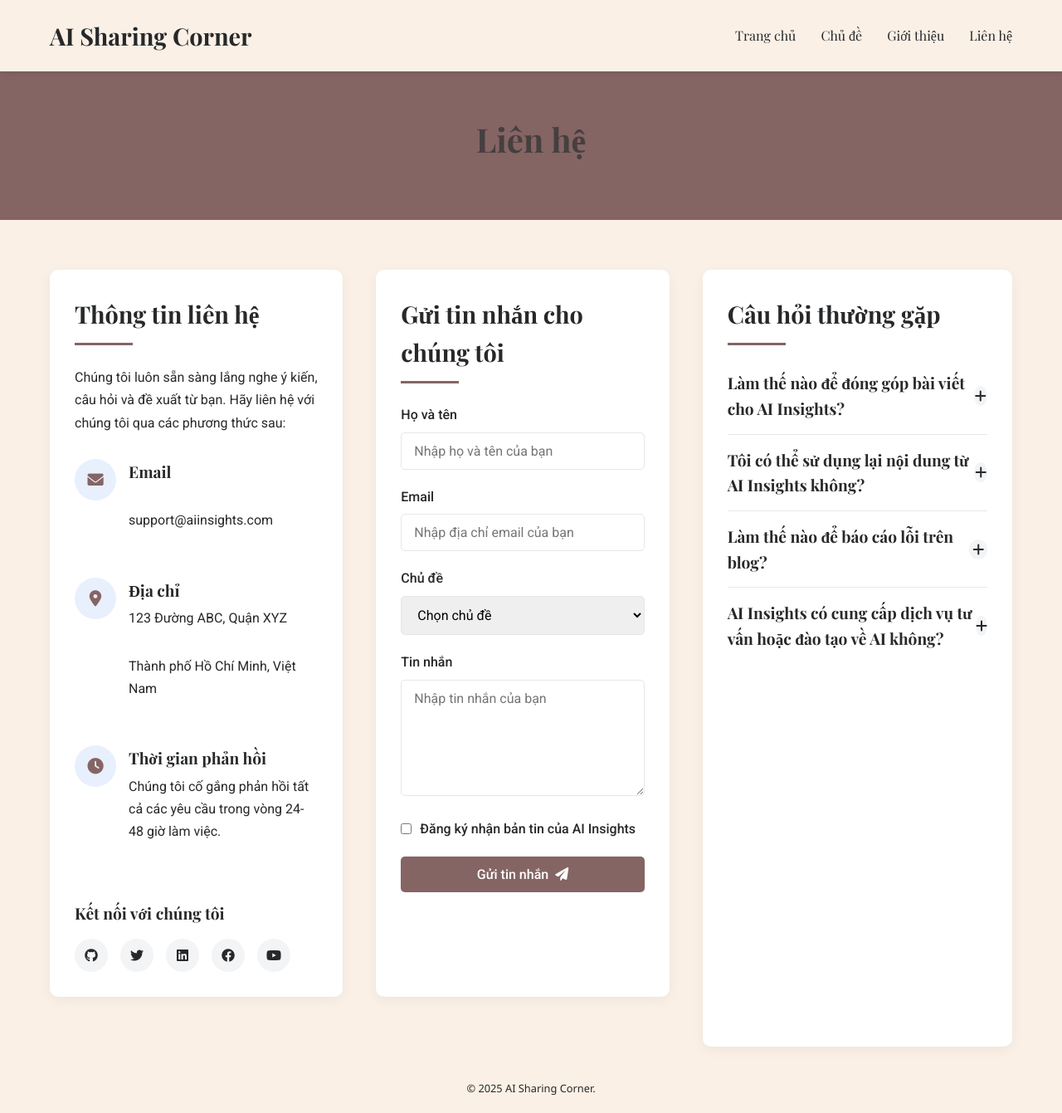
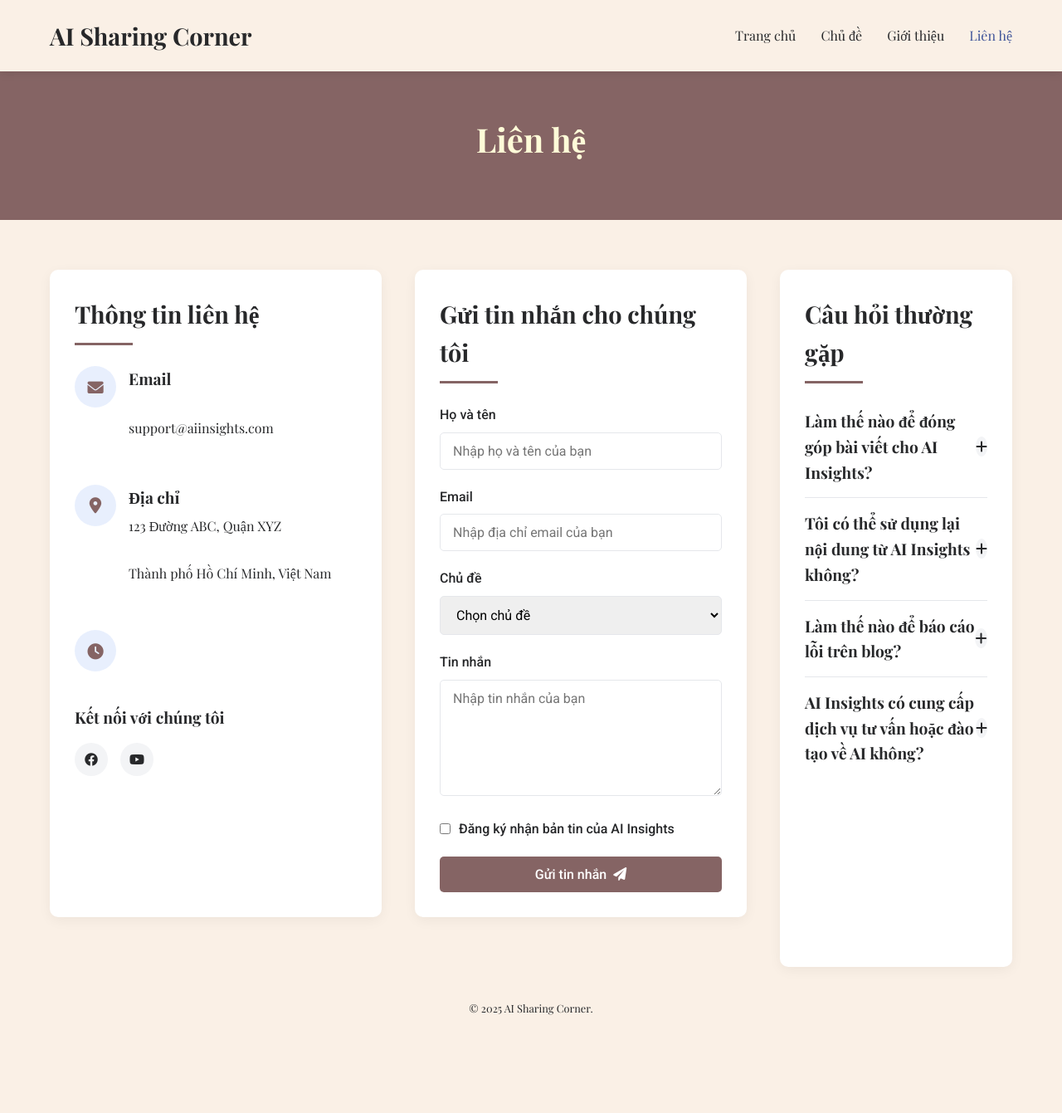
Before and after one commit to gracebml/aicorner, a Jekyll site: the page built from contact.html, in a window 1280 px wide. Shown: the whole page at 83% size. Built offline with Jekyll 4.4.1, drawn with Linux system fonts in a browser that asks for light colours.

Commit message:
update blog

```diff
--- a/_config.yml
+++ b/_config.yml
@@ -5,14 +5,14 @@
 baseurl: "/aicorner"   # Dùng cho GitHub Pages
 url: "https://gracebml.github.io"
 
-social:
-  github: yourusername
-  twitter: yourusername
-  linkedin: yourusername
+# social:
+#   github: yourusername
+#   twitter: yourusername
+#   linkedin: yourusername
 
 # Cài đặt buildling
 markdown: kramdown
-permalink: /:year/:month/:day/:title/
+permalink: /posts/:title/
 highlighter: rouge
 
 # Bỏ qua các thư mục và tệp
@@ -48,7 +48,7 @@
 collections:
   posts:
     output: true
-    permalink: /:categories/:title/
+    permalink: /posts/:title/
 
 # Mặc định cho front matter
 defaults:
--- a/_includes/header.html
+++ b/_includes/header.html
@@ -1,12 +1,12 @@
 <header>
     <div class="container">
-        <h1 class="logo"><a href="{{ site.baseurl }}/">{{ site.title }}</a></h1>
+        <h1 class="logo"><a href="{{ '/' | relative_url }}">{{ site.title }}</a></h1>
         <nav>
             <ul>
-                <li><a href="{{ site.baseurl }}/" {% if page.url == '/' %}class="active"{% endif %}>Trang chủ</a></li>
-                <li><a href="{{ site.baseurl }}/categories.html" {% if page.url == '/categories.html' %}class="active"{% endif %}>Chủ đề</a></li>
-                <li><a href="{{ site.baseurl }}/about.html" {% if page.url == '/about.html' %}class="active"{% endif %}>Giới thiệu</a></li>
-                <li><a href="{{ site.baseurl }}/contact.html" {% if page.url == '/contact.html' %}class="active"{% endif %}>Liên hệ</a></li>
+                <li><a href="{{ '/' | relative_url }}" {% if page.url == '/' %}class="active"{% endif %}>Trang chủ</a></li>
+                <li><a href="{{ '/categories/' | relative_url }}" {% if page.url == '/categories/' %}class="active"{% endif %}>Chủ đề</a></li>
+                <li><a href="{{ '/about/' | relative_url }}" {% if page.url == '/about/' %}class="active"{% endif %}>Giới thiệu</a></li>
+                <li><a href="{{ '/contact/' | relative_url }}" {% if page.url == '/contact/' %}class="active"{% endif %}>Liên hệ</a></li>
             </ul>
         </nav>
     </div>
--- a/about.html
+++ b/about.html
@@ -4,27 +4,23 @@
 ---
 
 <div class="about-section">
-    <h3>Về AI Sharing Corner</h3>
-    <p>AI Insights là blog chuyên về trí tuệ nhân tạo, được thành lập vào năm 2023 với sứ mệnh chia sẻ kiến thức, nghiên cứu mới nhất và các ứng dụng thực tế trong lĩnh vực AI đến với cộng đồng Việt Nam.</p>
-
-    <p>Chúng tôi tin rằng trí tuệ nhân tạo đang và sẽ tiếp tục thay đổi cách chúng ta sống, làm việc và tương tác. Thông qua blog này, chúng tôi muốn:</p>
-
+    <h3>Nội dung tụi mình chia sẻ trong AI Sharing Corner:</h3>
+    <p>Giải thích lý thuyết và bài tập trong khóa học của Đại học Standford (theo cách hiểu của tụi mình), gồm 3 khóa:</p>
     <ul>
-        <li><strong>Phổ biến kiến thức:</strong> Giải thích các khái niệm phức tạp về AI một cách dễ hiểu</li>
-        <li><strong>Cập nhật xu hướng:</strong> Theo dõi và phân tích các tiến bộ mới nhất trong lĩnh vực AI</li>
-        <li><strong>Chia sẻ ứng dụng thực tế:</strong> Giới thiệu các cách AI đang được áp dụng trong đời sống và công việc</li>
-        <li><strong>Xây dựng cộng đồng:</strong> Tạo không gian để những người quan tâm đến AI có thể học hỏi và trao đổi</li>
+        <li><strong>CS229:</strong> Nền tảng Toán cho Machine Learning</li>
+        <li><strong>CS231N:</strong> Computer Vision</li>
+        <li><strong>CS224N:</strong> Natural Language Processing</li>
     </ul>
+    <p>Giải thích một số papers về AI.</p>
 </div>
 
 <div class="about-section">
-    <h3>Đội ngũ của chúng tôi</h3>
+    <h3>Thành viên</h3>
 
     <div class="team-member">
         <div class="member-info">
-            <h4>Nguyễn Văn A</h4>
-            <p class="member-role">Người sáng lập & Biên tập viên chính</p>
-            <p>Chuyên gia về Machine Learning với hơn 5 năm kinh nghiệm trong lĩnh vực AI. Tốt nghiệp Thạc sĩ Khoa học Máy tính tại Đại học ABC và đã có nhiều nghiên cứu về học sâu và xử lý ngôn ngữ tự nhiên.</p>
+            <h4>Nguyễn Lâm Phú Quý</h4>
+            <p>AI K23 HCMUS</p>
             <div class="member-social">
                 <a href="#"><i class="fab fa-linkedin"></i></a>
                 <a href="#"><i class="fab fa-github"></i></a>
@@ -34,13 +30,9 @@
     </div>
 
     <div class="team-member">
-        <div class="member-photo">
-            <img src="/assets/images/team/member2.jpg" alt="Trần Thị B">
-        </div>
         <div class="member-info">
-            <h4>Trần Thị B</h4>
-            <p class="member-role">Cộng tác viên & Chuyên gia NLP</p>
-            <p>Nghiên cứu sinh tiến sĩ về Xử lý Ngôn ngữ Tự nhiên tại Đại học XYZ. Đam mê nghiên cứu và ứng dụng các mô hình ngôn ngữ lớn vào các bài toán thực tế.</p>
+            <h4>Bàng Mỹ Linh</h4>
+            <p>AI K23 HCMUS</p>
             <div class="member-social">
                 <a href="#"><i class="fab fa-linkedin"></i></a>
                 <a href="#"><i class="fab fa-github"></i></a>
@@ -49,7 +41,7 @@
     </div>
 </div>
 
-<div class="about-section">
+<!-- <div class="about-section">
     <h3>Nhiệm vụ của chúng tôi</h3>
     <p>Sứ mệnh của AI Insights là làm cầu nối giữa nghiên cứu học thuật và ứng dụng thực tiễn trong lĩnh vực trí tuệ nhân tạo. Chúng tôi cam kết:</p>
 
@@ -59,18 +51,15 @@
         <li><strong>Cập nhật:</strong> Liên tục theo dõi và chia sẻ các xu hướng mới nhất trong AI</li>
         <li><strong>Đa dạng:</strong> Bao quát nhiều khía cạnh khác nhau của AI, từ lý thuyết đến thực hành</li>
     </ul>
-</div>
+</div> -->
 
 <div class="about-section">
     <h3>Đóng góp</h3>
-    <p>AI Insights luôn chào đón sự đóng góp từ cộng đồng. Nếu bạn muốn chia sẻ kiến thức, kinh nghiệm hoặc nghiên cứu của mình về AI, vui lòng liên hệ với chúng tôi qua <a href="/contact.html">trang liên hệ</a>.</p>
-
-    <p>Bạn cũng có thể đóng góp bằng cách:</p>
-
+    <p>Bạn có thể đóng góp bằng cách:</p>
     <ul>
-        <li>Chia sẻ các bài viết với mạng lưới của bạn</li>
-        <li>Đề xuất chủ đề bạn muốn chúng tôi viết về</li>
-        <li>Báo cáo lỗi hoặc đề xuất cải tiến cho blog</li>
+        <li>Chia sẻ các bài viết</li>
+        <li>Đề xuất chủ đề </li>
+        <li>Báo cáo lỗi</li>
         <li>Tham gia thảo luận trong phần bình luận của các bài viết</li>
     </ul>
 </div>
--- a/contact.html
+++ b/contact.html
@@ -6,7 +6,7 @@
 <div class="contact-container">
     <div class="contact-info">
         <h3>Thông tin liên hệ</h3>
-        <p>Chúng tôi luôn sẵn sàng lắng nghe ý kiến, câu hỏi và đề xuất từ bạn. Hãy liên hệ với chúng tôi qua các phương thức sau:</p>
+        <!-- <p>Chúng tôi luôn sẵn sàng lắng nghe ý kiến, câu hỏi và đề xuất từ bạn. Hãy liên hệ với chúng tôi qua các phương thức sau:</p> -->
 
         <div class="contact-method">
             <div class="contact-icon">
@@ -35,8 +35,8 @@
                 <i class="fas fa-clock"></i>
             </div>
             <div class="contact-details">
-                <h4>Thời gian phản hồi</h4>
-                <p>Chúng tôi cố gắng phản hồi tất cả các yêu cầu trong vòng 24-48 giờ làm việc.</p>
+                <!-- <h4>Thời gian phản hồi</h4>
+                <p>Chúng tôi cố gắng phản hồi tất cả các yêu cầu trong vòng 24-48 giờ làm việc.</p> -->
             </div>
         </div>
 
--- a/css/style.css
+++ b/css/style.css
@@ -89,10 +89,10 @@
     color: var(--secondary-color);
 }
 
-/* .hero {
+.hero {
     background-color: var(--primary-color);
     color: #fff;
-    padding: 80px 0;
+    padding: 70px 0;
     text-align: center;
 }
 
@@ -100,18 +100,23 @@
     font-family: var(--heading-font);
     font-size: 3rem;
     margin-bottom: 20px;
+    color: #f7f4d3;
 }
 
+
 .hero p {
+    font-family: var(--heading-font);
     font-size: 1.2rem;
     max-width: 700px;
     margin: 0 auto;
-} */
+    color: #fdfcef;
+
+}
 
 /* Main Content */
 main {
     display: grid;
-    grid-template-columns: 2fr 1fr;
+    grid-template-columns: 3fr 1fr;
     gap: 40px;
     padding: 60px 0;
 }
@@ -119,14 +124,14 @@
 /* Posts */
 .posts {
     display: grid;
-    grid-template-columns: repeat(3, 1fr); /* Chia thành 3 cột bằng nhau */
+    grid-template-columns: repeat(1, 1fr);
     gap: 20px; /* Khoảng cách giữa các post */
 }
 
 .post-card {
     background-color: #fff;
     border-radius: 10px;
-    overflow: hidden;
+    overflow: auto;
     box-shadow: 0 4px 15px rgba(0, 0, 0, 0.05);
     transition: transform 0.3s ease, box-shadow 0.3s ease;
 }
@@ -206,6 +211,7 @@
     border-radius: 10px;
     box-shadow: 0 4px 15px rgba(0, 0, 0, 0.05);
     margin-bottom: 30px;
+    margin-top: 30px;
 }
 
 .widget h4 {
@@ -235,6 +241,7 @@
     padding: 0 15px;
     border-radius: 0 5px 5px 0;
     cursor: pointer;
+    height: fit-content;
 }
 
 .categories ul li {
@@ -460,7 +467,7 @@
     background-color: #fff;
     border-radius: 10px;
     box-shadow: 0 4px 15px rgba(0, 0, 0, 0.05);
-    overflow: hidden;
+    overflow: auto;
     transition: transform 0.3s ease, box-shadow 0.3s ease;
 }
 
@@ -517,7 +524,12 @@
     padding-bottom: 15px;
     border-bottom: 2px solid #e5e7eb;
 }
-
+h2 {
+    color: #fffcd8
+}
+p {
+    font-family: var(--heading-font);
+}
 /* Contact Page */
 .contact-page {
     grid-template-columns: 1fr !important;
@@ -750,7 +762,7 @@
 
 .accordion-content {
     max-height: 0;
-    overflow: hidden;
+    overflow: auto;
     transition: max-height 0.3s ease;
 }
 
@@ -831,7 +843,7 @@
 
 .related-posts h3:after {
     content: '';
-    position: absolute;
+    position: relative;
     bottom: 0;
     left: 0;
     width: 70px;
@@ -993,13 +1005,3 @@
 .placeholder-area {
     display: none;
 }
-
-html, body {
-    overflow-y: auto; /* Cho phép cuộn dọc */
-    height: 100%; /* Đảm bảo toàn bộ chiều cao của trang */
-    scroll-behavior: smooth; /* Cuộn mượt mà */
-}
-
-body {
-    overflow-x: hidden; /* Ngăn cuộn ngang */
-}
--- a/index.html
+++ b/index.html
@@ -5,6 +5,7 @@
 
 <section class="hero">
     <div class="container">
+        <p><i>A small corner for everything we know about AI</i></p>
     </div>
 </section>
 
```
Also changed, not shown: _posts/2023-03-06-machine-learning-basics.md (deleted, +0 -45 lines).
